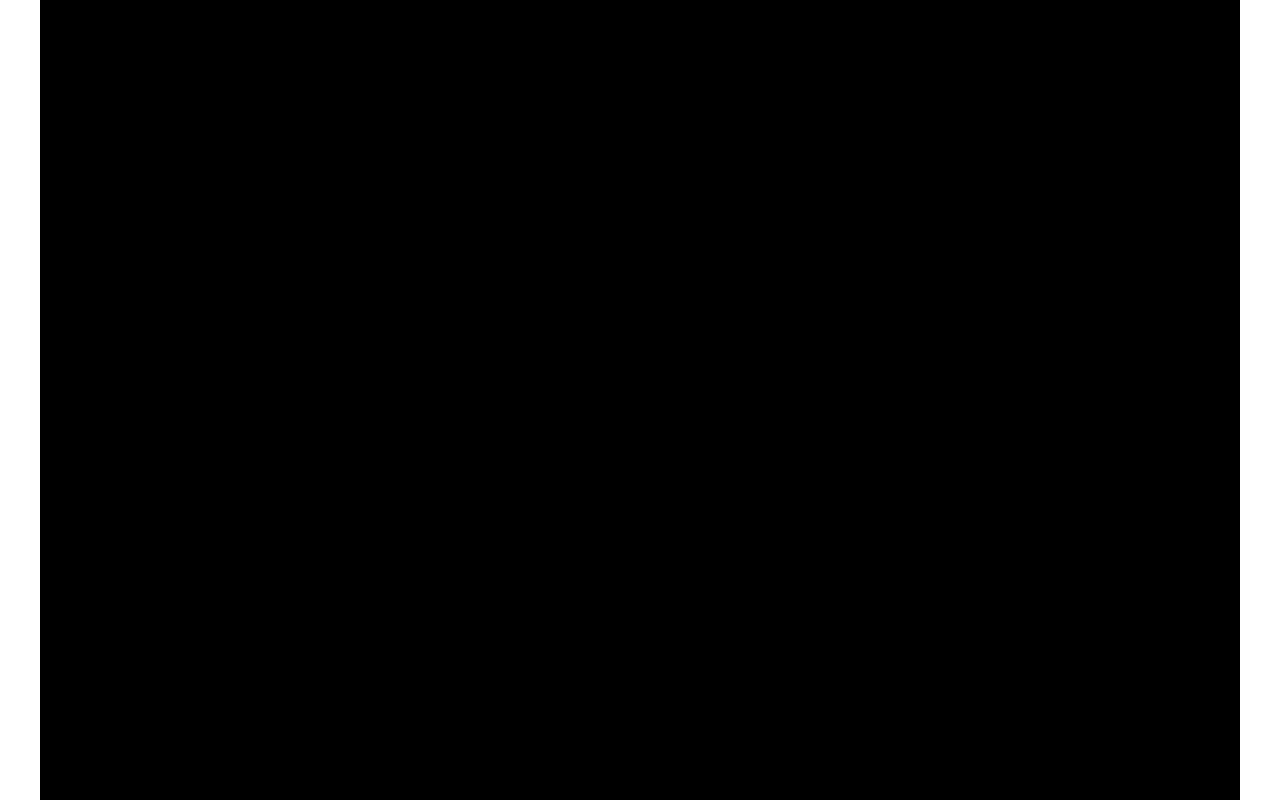
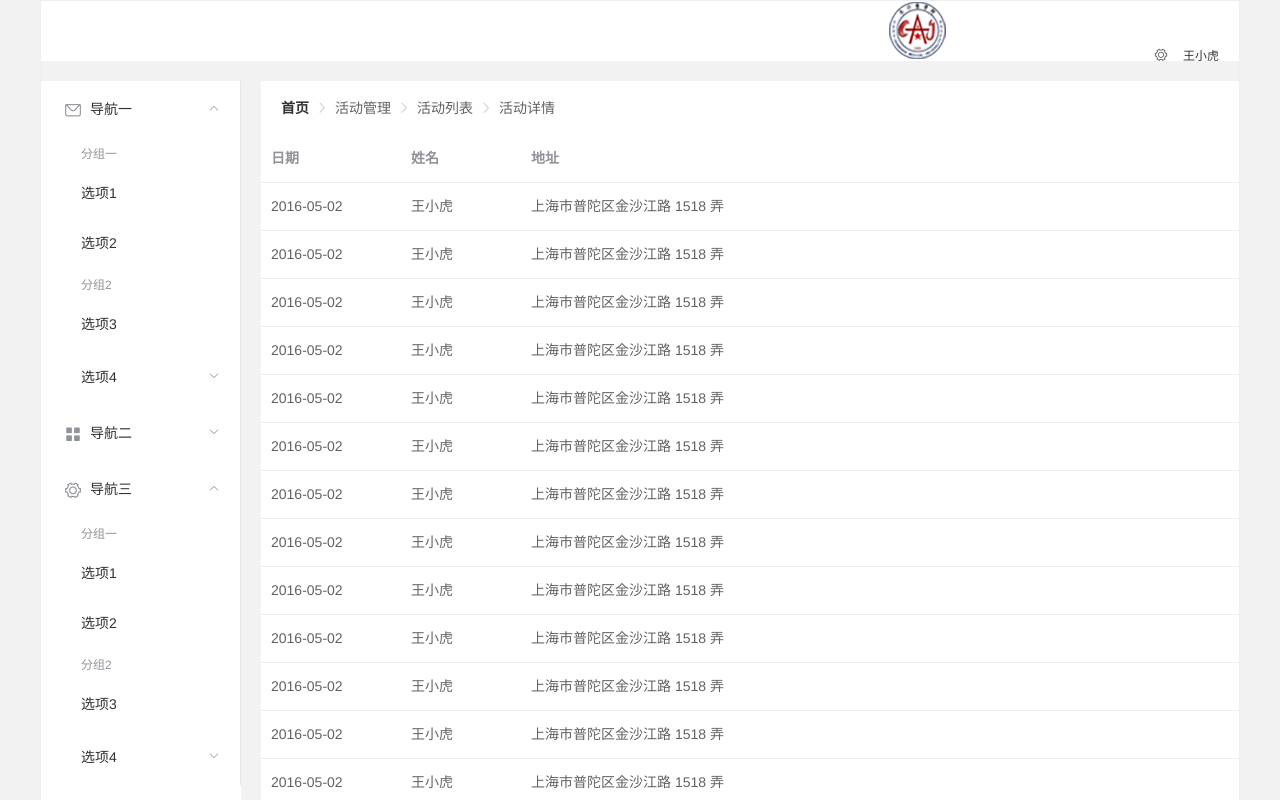
Before and after one commit to xuxiaoshuo888/fams, a Vue app: page / in a window 1280 px wide. Shown: the top 800 px of the page. Built offline with nearby package versions, Linux system fonts and the light colour scheme.

Commit message:
基本骨架-页面布局

```diff
--- a/package.json
+++ b/package.json
@@ -26,6 +26,7 @@
     "chalk": "^2.0.1",
     "copy-webpack-plugin": "^4.0.1",
     "css-loader": "^0.28.0",
+    "element-ui": "^2.4.8",
     "extract-text-webpack-plugin": "^3.0.0",
     "file-loader": "^1.1.4",
     "friendly-errors-webpack-plugin": "^1.6.1",
--- a/src/main.js
+++ b/src/main.js
@@ -3,12 +3,13 @@
 import Vue from 'vue'
 import App from './App'
 import router from './router'
-// import ElementUI from 'element-ui'
+import ElementUI from 'element-ui'
+import 'element-ui/lib/theme-chalk/index.css';//样式表被单独抽出来
 
 import '@/styles/index.scss'
 Vue.config.productionTip = false
 
-// Vue.use(ElementUI)
+Vue.use(ElementUI)
 /* eslint-disable no-new */
 new Vue({
   el: '#app',
--- a/src/styles/index.scss
+++ b/src/styles/index.scss
@@ -1 +1,27 @@
 @import './reset.scss';
+
+/**
+全局样式
+ */
+body{
+  //background-color: rgb(238, 241, 246);
+  background-color: #F2F2F2;
+}
+.layout{
+  width: 1200px;
+  margin: 0 auto;
+  min-height: 100%;
+}
+.el-header {
+  background-color: white;
+  color: #333;
+  line-height: 60px;
+  text-align: right;
+  font-size: 12px;
+}
+
+.el-aside {
+  color: #333;
+  background-color: rgb(255, 255, 255);
+  margin: 20px 0;
+}
--- /dev/null
+++ b/src/views/layout/components/AppMain.vue
@@ -0,0 +1,51 @@
+<template>
+  <el-main class="el-main-1">
+    <div class="breadcrumb">
+      <el-breadcrumb separator-class="el-icon-arrow-right">
+        <el-breadcrumb-item :to="{ path: '/' }">首页</el-breadcrumb-item>
+        <el-breadcrumb-item>活动管理</el-breadcrumb-item>
+        <el-breadcrumb-item>活动列表</el-breadcrumb-item>
+        <el-breadcrumb-item>活动详情</el-breadcrumb-item>
+      </el-breadcrumb>
+    </div>
+    <div class="main">
+      <el-table :data="tableData">
+        <el-table-column prop="date" label="日期" width="140">
+        </el-table-column>
+        <el-table-column prop="name" label="姓名" width="120">
+        </el-table-column>
+        <el-table-column prop="address" label="地址">
+        </el-table-column>
+      </el-table>
+    </div>
+  </el-main>
+</template>
+
+<script>
+  export default {
+    name: 'AppMain',
+    data() {
+      const item = {
+        date: '2016-05-02',
+        name: '王小虎',
+        address: '上海市普陀区金沙江路 1518 弄'
+      };
+      return {
+        tableData: Array(30).fill(item)
+      }
+    }
+  }
+</script>
+
+<style rel="stylesheet/scss" lang="scss" scoped>
+  .el-main-1{
+    padding-right: 0;
+  }
+  .breadcrumb{
+    padding: 20px;
+    background-color: white;
+  }
+  .main{
+    /*padding: 20px;*/
+  }
+</style>
--- /dev/null
+++ b/src/views/layout/components/Navbar.vue
@@ -0,0 +1,23 @@
+<template>
+    <el-header style="text-align: right; font-size: 12px">
+      <el-dropdown>
+        <i class="el-icon-setting" style="margin-right: 15px"></i>
+        <el-dropdown-menu slot="dropdown">
+          <el-dropdown-item>查看</el-dropdown-item>
+          <el-dropdown-item>新增</el-dropdown-item>
+          <el-dropdown-item>删除</el-dropdown-item>
+        </el-dropdown-menu>
+      </el-dropdown>
+      <span>王小虎</span>
+    </el-header>
+</template>
+
+<script>
+  export default {
+    name: 'Navbar'
+  }
+</script>
+
+<style scoped>
+
+</style>
--- /dev/null
+++ b/src/views/layout/components/Sidebar/index.vue
@@ -0,0 +1,61 @@
+<template>
+    <el-aside width="200px" style="">
+      <el-menu :default-openeds="['1', '3']">
+        <el-submenu index="1">
+          <template slot="title"><i class="el-icon-message"></i>导航一</template>
+          <el-menu-item-group>
+            <template slot="title">分组一</template>
+            <el-menu-item index="1-1">选项1</el-menu-item>
+            <el-menu-item index="1-2">选项2</el-menu-item>
+          </el-menu-item-group>
+          <el-menu-item-group title="分组2">
+            <el-menu-item index="1-3">选项3</el-menu-item>
+          </el-menu-item-group>
+          <el-submenu index="1-4">
+            <template slot="title">选项4</template>
+            <el-menu-item index="1-4-1">选项4-1</el-menu-item>
+          </el-submenu>
+        </el-submenu>
+        <el-submenu index="2">
+          <template slot="title"><i class="el-icon-menu"></i>导航二</template>
+          <el-menu-item-group>
+            <template slot="title">分组一</template>
+            <el-menu-item index="2-1">选项1</el-menu-item>
+            <el-menu-item index="2-2">选项2</el-menu-item>
+          </el-menu-item-group>
+          <el-menu-item-group title="分组2">
+            <el-menu-item index="2-3">选项3</el-menu-item>
+          </el-menu-item-group>
+          <el-submenu index="2-4">
+            <template slot="title">选项4</template>
+            <el-menu-item index="2-4-1">选项4-1</el-menu-item>
+          </el-submenu>
+        </el-submenu>
+        <el-submenu index="3">
+          <template slot="title"><i class="el-icon-setting"></i>导航三</template>
+          <el-menu-item-group>
+            <template slot="title">分组一</template>
+            <el-menu-item index="3-1">选项1</el-menu-item>
+            <el-menu-item index="3-2">选项2</el-menu-item>
+          </el-menu-item-group>
+          <el-menu-item-group title="分组2">
+            <el-menu-item index="3-3">选项3</el-menu-item>
+          </el-menu-item-group>
+          <el-submenu index="3-4">
+            <template slot="title">选项4</template>
+            <el-menu-item index="3-4-1">选项4-1</el-menu-item>
+          </el-submenu>
+        </el-submenu>
+      </el-menu>
+    </el-aside>
+</template>
+
+<script>
+  export default {
+    name: 'Sidebar'
+  }
+</script>
+
+<style scoped>
+
+</style>
--- /dev/null
+++ b/src/views/layout/components/index.js
@@ -0,0 +1,3 @@
+export { default as Navbar } from './Navbar'
+export { default as AppMain } from './AppMain'
+export { default as Sidebar } from './Sidebar'
--- a/src/views/layout/layout.vue
+++ b/src/views/layout/layout.vue
@@ -1,20 +1,47 @@
 <template>
   <div class="layout">
-
+    <el-container style="border: 1px solid #eee">
+      <!--顶部header-->
+      <el-header style="">
+        <img src="@/assets/headlogo.png">
+        <el-dropdown>
+          <i class="el-icon-setting" style="margin-right: 15px"></i>
+          <el-dropdown-menu slot="dropdown">
+            <el-dropdown-item>查看</el-dropdown-item>
+            <el-dropdown-item>新增</el-dropdown-item>
+            <el-dropdown-item>删除</el-dropdown-item>
+          </el-dropdown-menu>
+        </el-dropdown>
+        <span>王小虎</span>
+      </el-header>
+      <el-container>
+        <!--左侧侧边栏-->
+        <sidebar></sidebar>
+        <!--右侧主体内容(含面包屑)-->
+        <app-main></app-main>
+      </el-container>
+    </el-container>
   </div>
 </template>
 
 <script>
+  import { Navbar, Sidebar, AppMain } from './components'
   export default {
-    name: 'layout'
+    name: 'layout',
+    components:{ Navbar, Sidebar, AppMain },
+    data() {
+      const item = {
+        date: '2016-05-02',
+        name: '王小虎',
+        address: '上海市普陀区金沙江路 1518 弄'
+      };
+      return {
+        tableData: Array(30).fill(item)
+      }
+    }
   }
 </script>
 
 <style rel="stylesheet/scss" lang="scss" scoped>
-.layout{
-  width: 1200px;
-  margin: 0 auto;
-  min-height: 100%;
-  background-color: black;
-}
+
 </style>
```
Also changed, not shown: src/assets/headlogo.png (added), 1 other file (tests, documents, lock files or other folders).
